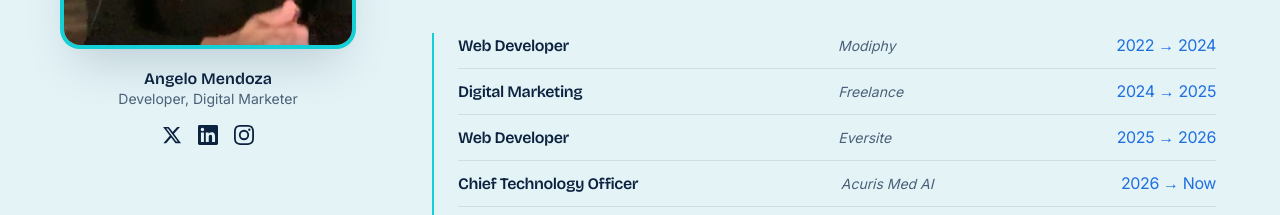
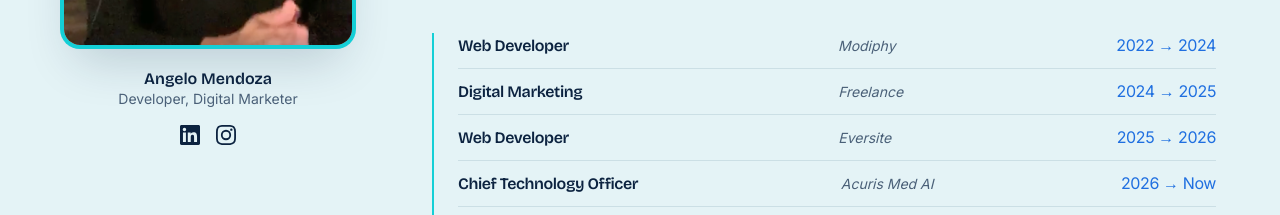
Before and after one commit to Daraphista/angelomendozaworks-site, a Next.js app: page / in a window 1280 px wide. Shown: the part 5460-5675 px from the top of the page. Built offline with nearby package versions, Linux system fonts and the light colour scheme.

Commit message:
fix(about): update social media links with correct URLs and add target attributes

```diff
--- a/src/components/About.tsx
+++ b/src/components/About.tsx
@@ -2,18 +2,13 @@ import Image from "next/image";
 
 const socials = [
   {
-    label: "X",
-    href: "#",
-    path: "M18.244 2.25h3.308l-7.227 8.26 8.502 11.24H16.17l-5.214-6.817L4.99 21.75H1.68l7.73-8.835L1.254 2.25H8.08l4.713 6.231zm-1.161 17.52h1.833L7.084 4.126H5.117z",
-  },
-  {
     label: "LinkedIn",
-    href: "#",
+    href: "https://www.linkedin.com/in/angelomendoza-dev/",
     path: "M20.447 20.452h-3.554v-5.569c0-1.328-.027-3.037-1.852-3.037-1.853 0-2.136 1.445-2.136 2.939v5.667H9.351V9h3.414v1.561h.046c.477-.9 1.637-1.85 3.37-1.85 3.601 0 4.267 2.37 4.267 5.455v6.286zM5.337 7.433a2.062 2.062 0 1 1 0-4.125 2.062 2.062 0 0 1 0 4.125zM7.119 20.452H3.555V9h3.564v11.452zM22.225 0H1.771C.792 0 0 .774 0 1.729v20.542C0 23.227.792 24 1.771 24h20.451C23.2 24 24 23.227 24 22.271V1.729C24 .774 23.2 0 22.222 0h.003z",
   },
   {
     label: "Instagram",
-    href: "#",
+    href: "https://www.instagram.com/mendooo.builds/",
     path: "M12 2.163c3.204 0 3.584.012 4.85.07 3.252.148 4.771 1.691 4.919 4.919.058 1.265.069 1.645.069 4.849 0 3.205-.012 3.584-.069 4.849-.149 3.225-1.664 4.771-4.919 4.919-1.266.058-1.644.07-4.85.07-3.204 0-3.584-.012-4.849-.07-3.26-.149-4.771-1.699-4.919-4.92-.058-1.265-.07-1.644-.07-4.849 0-3.204.013-3.583.07-4.849.149-3.227 1.664-4.771 4.919-4.919 1.266-.057 1.645-.069 4.849-.069zM12 0C8.741 0 8.333.014 7.053.072 2.695.272.273 2.69.073 7.052.014 8.333 0 8.741 0 12c0 3.259.014 3.668.072 4.948.2 4.358 2.618 6.78 6.98 6.98C8.333 23.986 8.741 24 12 24c3.259 0 3.668-.014 4.948-.072 4.354-.2 6.782-2.618 6.979-6.98.059-1.28.073-1.689.073-4.948 0-3.259-.014-3.667-.072-4.947-.196-4.354-2.617-6.78-6.979-6.98C15.668.014 15.259 0 12 0zm0 5.838a6.162 6.162 0 1 0 0 12.324 6.162 6.162 0 0 0 0-12.324zM12 16a4 4 0 1 1 0-8 4 4 0 0 1 0 8zm6.406-11.845a1.44 1.44 0 1 0 0 2.881 1.44 1.44 0 0 0 0-2.881z",
   },
 ];
@@ -66,6 +61,8 @@ export default function About() {
                   <a
                     key={s.label}
                     href={s.href}
+                    target="_blank"
+                    rel="noopener noreferrer"
                     aria-label={s.label}
                     className="hover:text-cobalt transition-colors"
                   >
```
